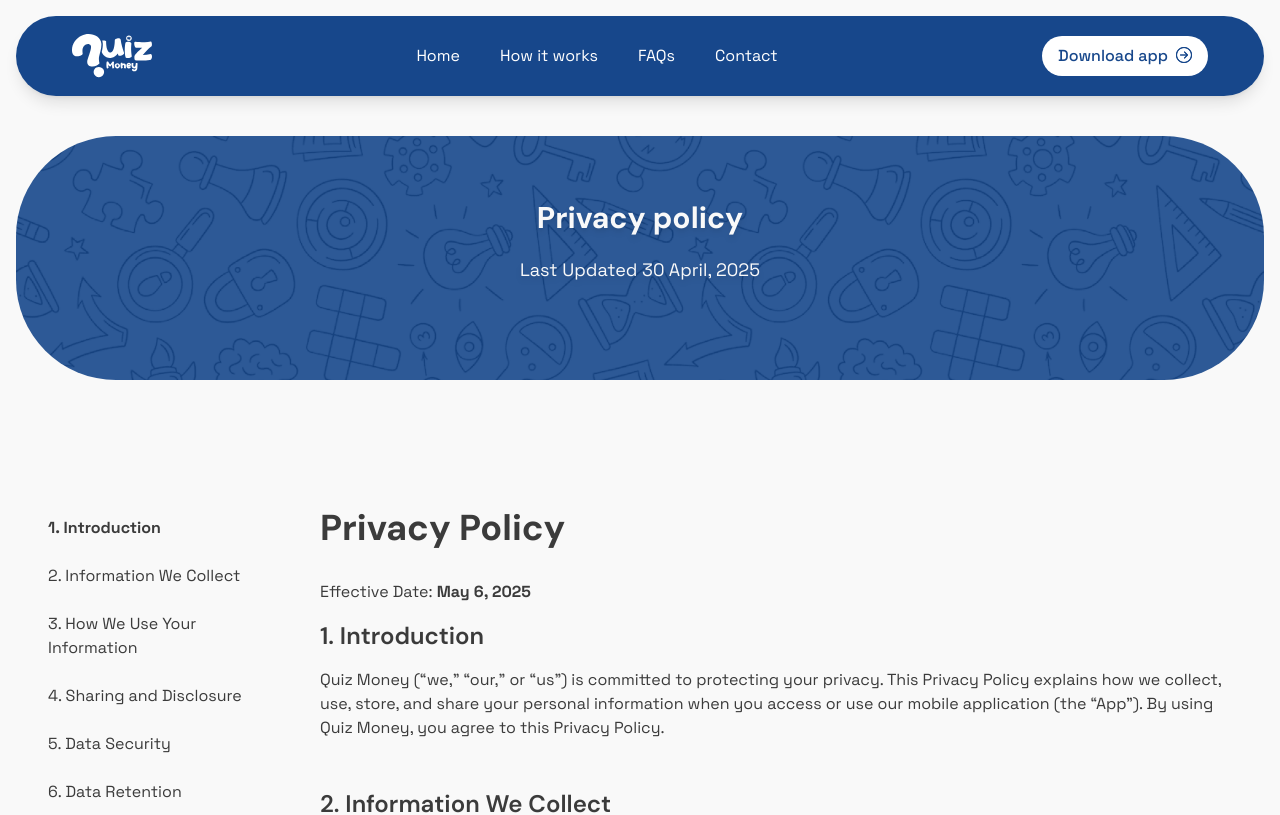
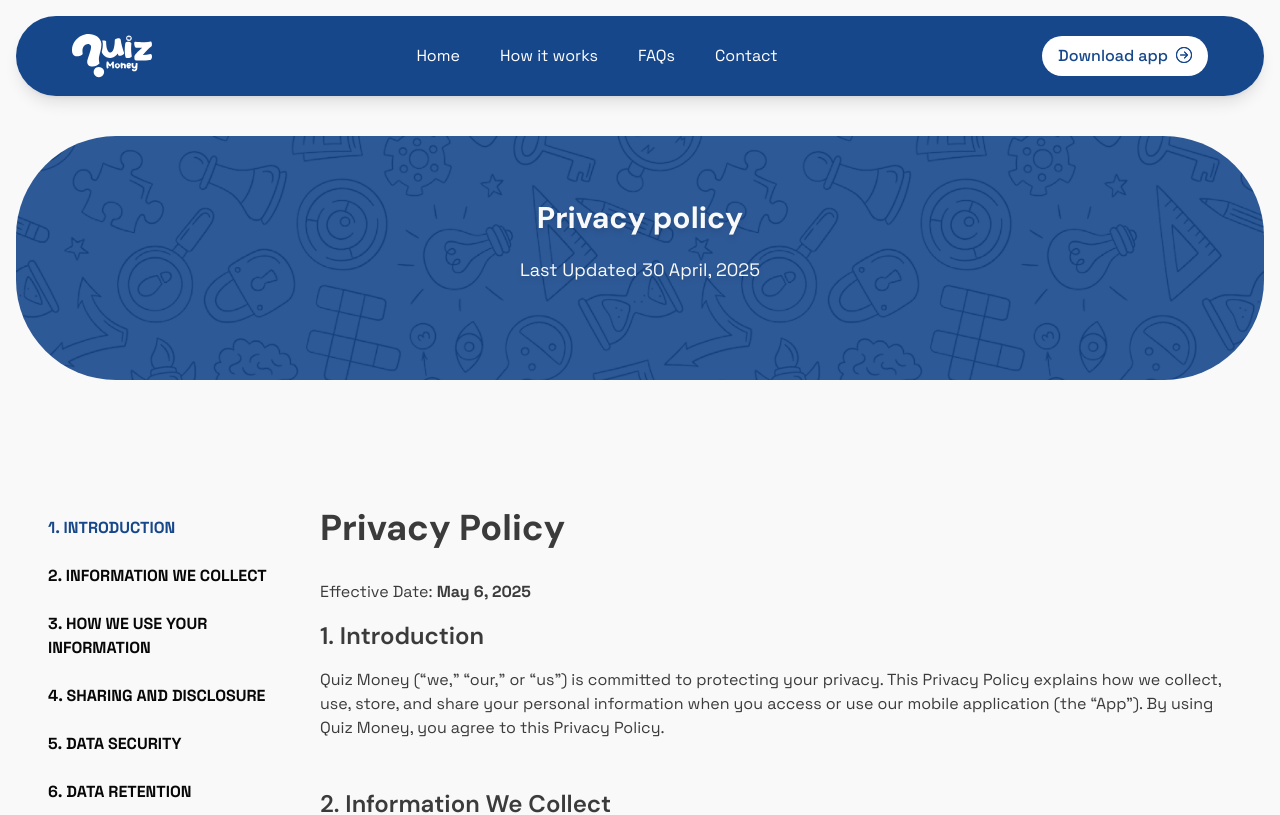
Before and after one commit to quizmoneyafrica/quizmoney-website, a Next.js app: page /privacy-policy in a window 1280 px wide. Shown: the top 815 px of the page. Built offline with nearby package versions, Linux system fonts and the light colour scheme.

Commit message:
fix:update

```diff
--- a/src/app/components/pages/privacy-policy/PrivacyPolicySection.tsx
+++ b/src/app/components/pages/privacy-policy/PrivacyPolicySection.tsx
@@ -34,8 +34,10 @@ function PrivacyPolicySection() {
               <li key={section.id}>
                 <button
                   onClick={() => scrollToSection(section.id)}
-                  className={`text-left w-full py-2 px-4 rounded hover:bg-gray-100 ${
-                    activeSection === section.id ? "font-bold" : ""
+                  className={`text-left w-full py-2 uppercase px-4 rounded hover:bg-gray-100 ${
+                    activeSection === section.id
+                      ? "font-bold text-[#17478B]"
+                      : " font-bold text-black"
                   }`}
                 >
                   {section.title}
```
